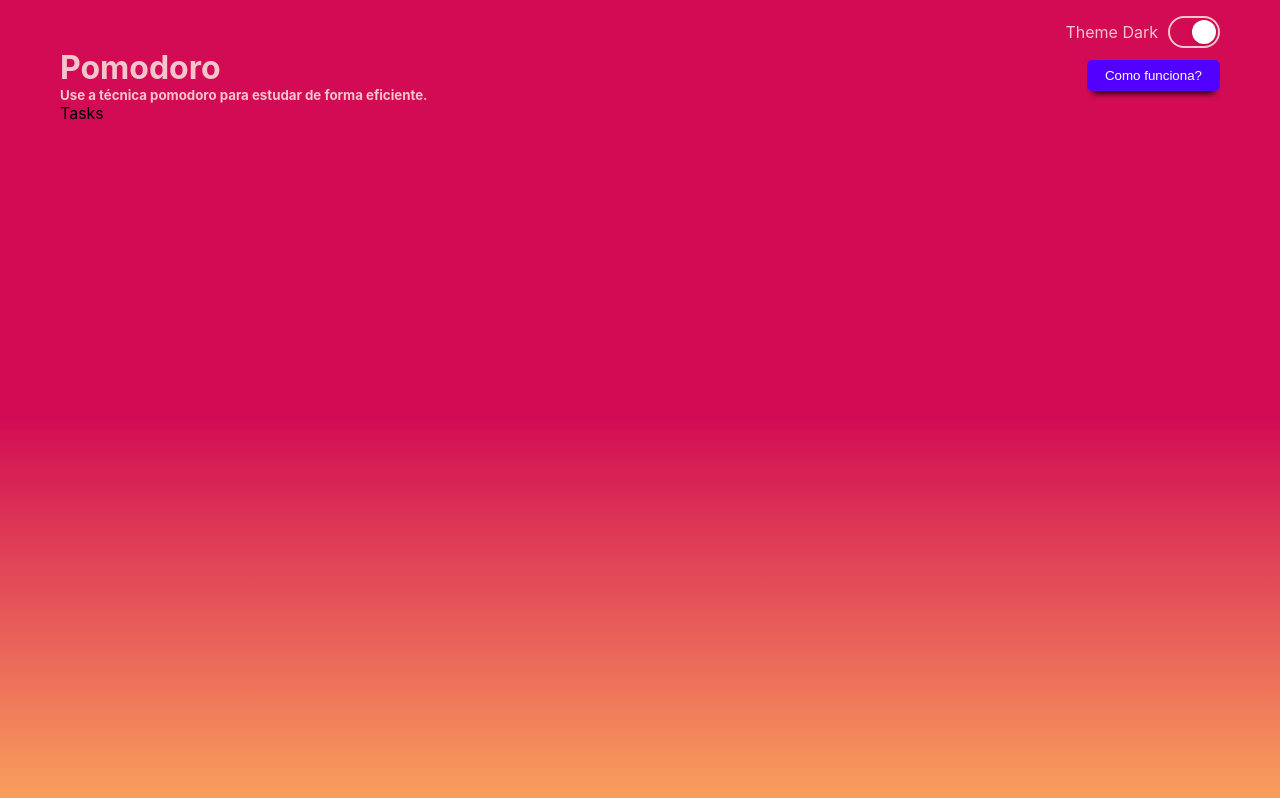
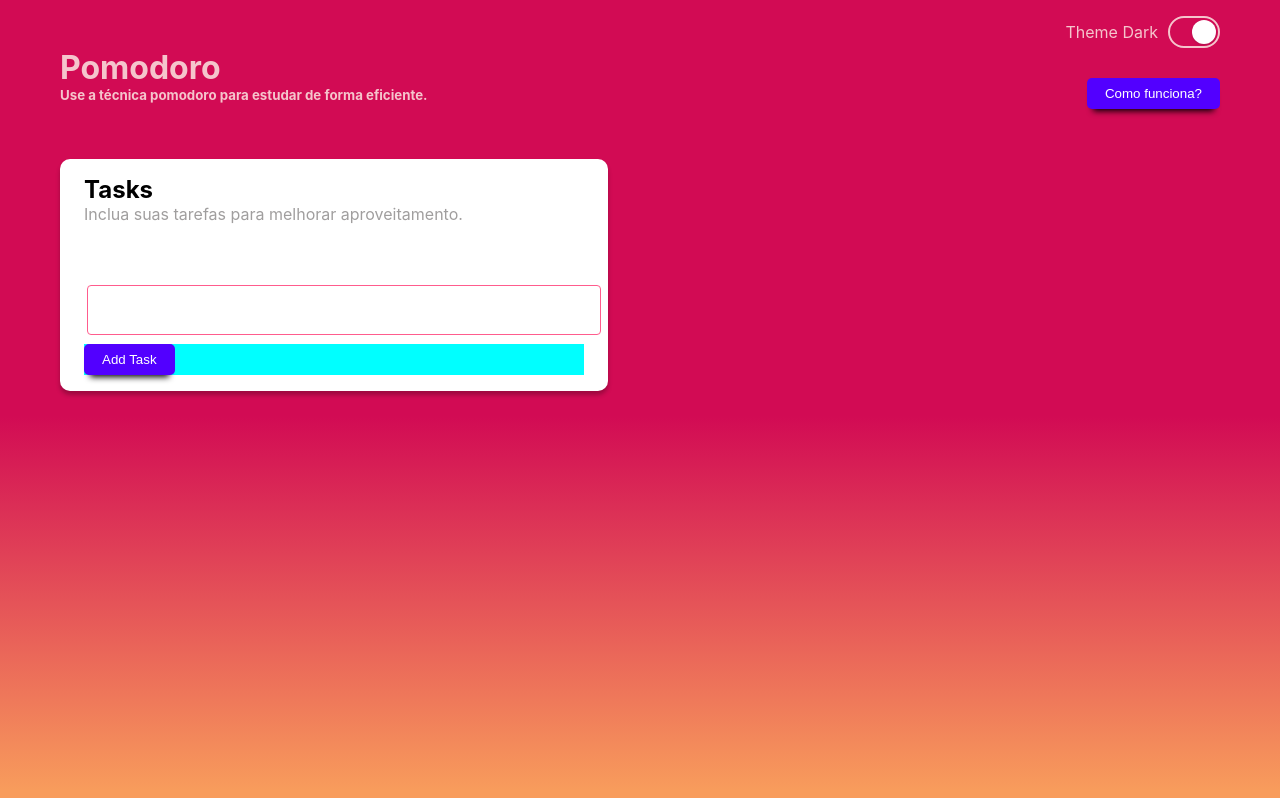
Before and after one commit to katiacih/pomodoro, a React (Create React App) app: page / in a window 1280 px wide. Shown: the top 798 px of the page. Built offline with nearby package versions, Linux system fonts and the light colour scheme.

Commit message:
refactor: tasks

```diff
--- a/src/pages/Tasks.css
+++ b/src/pages/Tasks.css
@@ -0,0 +1,31 @@
+h2, p {
+  margin: 0px;
+}
+
+.header p {
+  color: var(--text-color-gray);
+}
+
+.header {
+  margin-bottom: 36px;
+}
+
+.addtasks {
+  background-color: aqua;
+}
+
+input {
+  width: 100%;
+  height: 48px;
+  flex-grow: 0;
+  margin: 25px 0 9px 2.5px;
+  border-radius: 4px;
+  border: solid 1px #ff5c8d;
+  font-size: 16px;
+  padding: 0px 6px;
+}
+
+input:focus, input:focus-within{
+  border: solid 2px #ff5c8d;
+  outline: none;
+}
--- a/src/pages/Tasks.tsx
+++ b/src/pages/Tasks.tsx
@@ -1,9 +1,34 @@
-import React from 'react';
+import React, { useState } from 'react';
+import Card from '../components/card';
+import Button from '../components/button'
+import './tasks.css'
 
 const Tasks: React.FC = () => {
+  const [newTask, setNewTask] = useState('')
+
+  const onChangeNewTask = (evt: React.ChangeEvent<HTMLInputElement>): void => {
+    setNewTask(evt.target.value)
+  }
+
+  const addNewTask = (): void => {
+
+  }
+
   return (
-    <div>Tasks
-    </div>
+    <Card>
+      <div className='header'>
+        <h2>Tasks</h2>
+        <p>Inclua suas tarefas para melhorar aproveitamento.</p>
+
+      </div>
+
+      <input value={newTask} onChange={ evt => onChangeNewTask(evt)}/>
+      <div className="addtasks">
+        <Button label="Add Task" onClick={() => addNewTask()}
+          />
+      </div>
+
+    </Card>
   );
 }
 export default Tasks;
```
